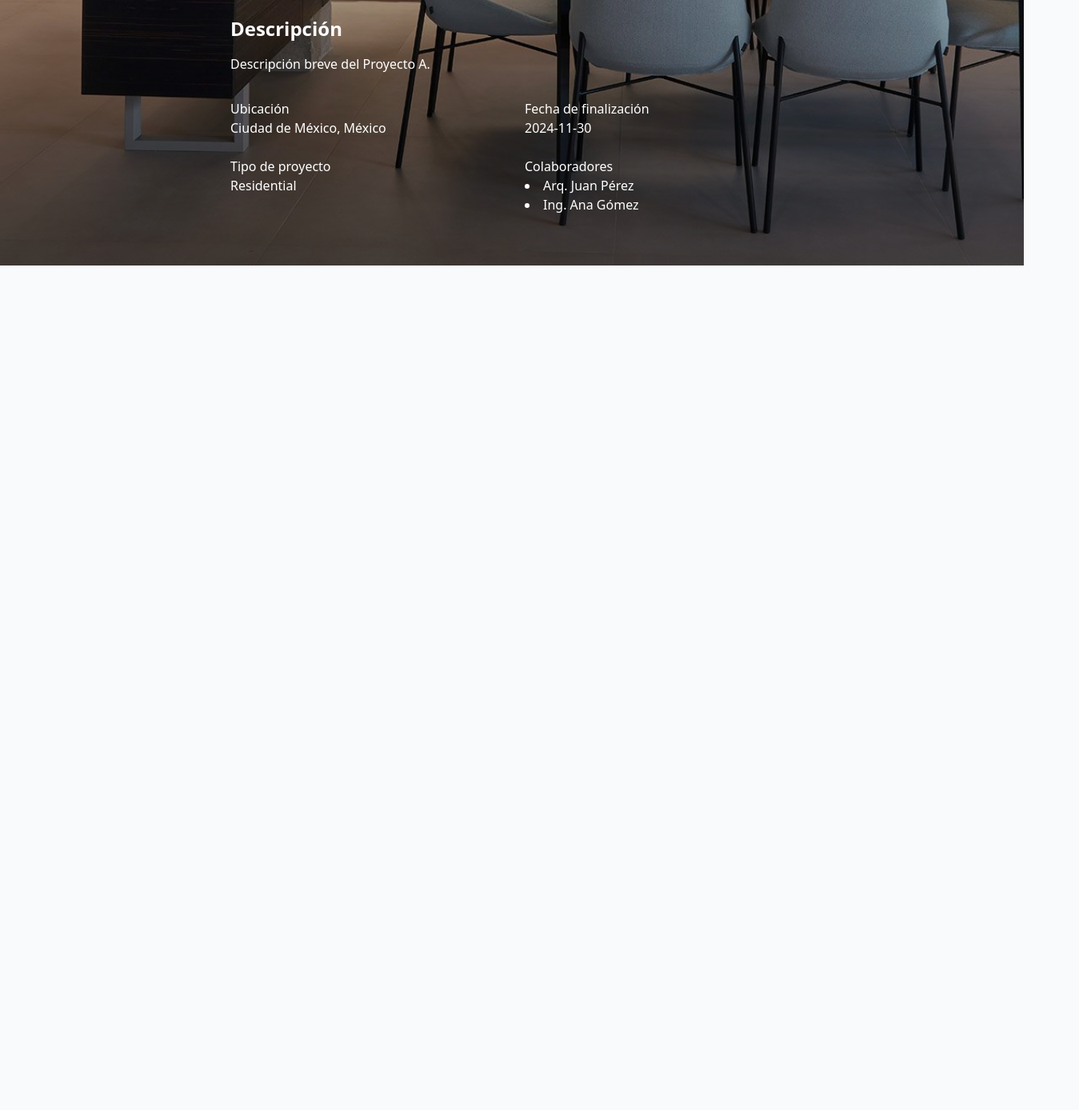
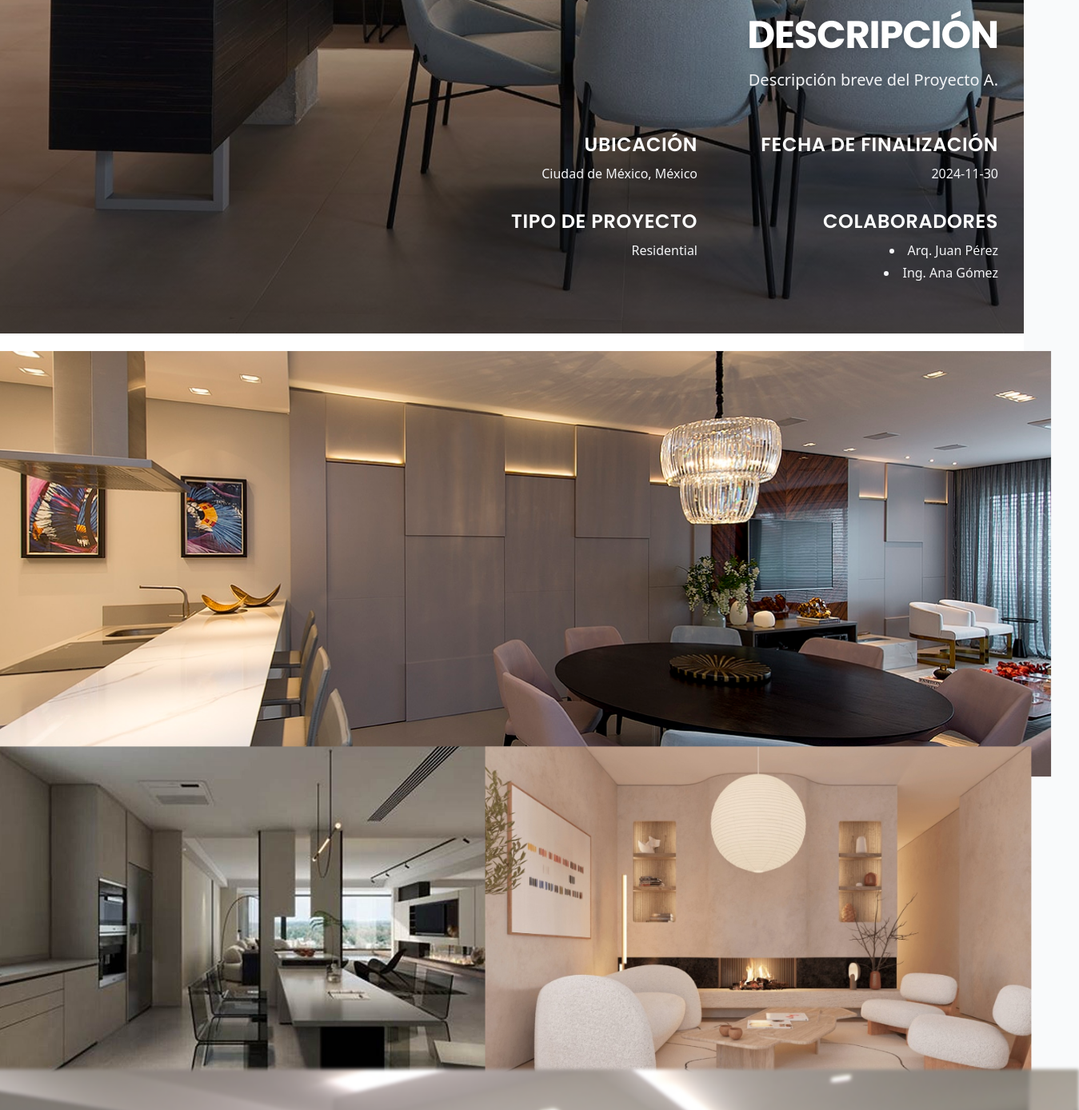
Before and after one commit to DominusDrow/espacio-vita2, a Next.js app: page /projects/proyecto-a in a window 1280 px wide. Shown: the part 780-2168 px from the top of the page at 80% size, 1349 px wide, since content can reach past the window. Before the commit the page ends 1112 px from the top, so only its background shows below. Built offline with nearby package versions, Linux system fonts and the light colour scheme.

Commit message:
Add Gallery component and update project images for enhanced display

```diff
--- /dev/null
+++ b/app/components/Gallery.tsx
@@ -0,0 +1,85 @@
+'use client'
+
+import React, { useRef } from 'react'
+import Image from 'next/image'
+import { motion, useScroll, useTransform } from 'framer-motion'
+
+interface GalleryProps {
+  imgs: string[]
+  title: string
+}
+
+export default function Gallery({ imgs, title }: GalleryProps) {
+  return (
+    <div className="bg-white px-4 sm:px-8 py-12">
+      <div className="grid grid-cols-1 gap-4">
+        {imgs[1] && (
+          <AnimatedImage
+            src={imgs[1]}
+            alt={`${title} image 2`}
+            heightClass="h-[60vh]"
+            priority
+          />
+        )}
+
+        {imgs[2] && imgs[3] && (
+          <div className="flex flex-col sm:flex-row gap-4">
+            <AnimatedImage
+              src={imgs[2]}
+              alt={`${title} image 3`}
+              heightClass="h-[50vh]"
+              priority
+            />
+            <AnimatedImage
+              src={imgs[3]}
+              alt={`${title} image 4`}
+              heightClass="h-[50vh]"
+            />
+          </div>
+        )}
+
+        {imgs[4] && (
+          <AnimatedImage
+            src={imgs[4]}
+            alt={`${title} image 5`}
+            heightClass="h-[60vh]"
+          />
+        )}
+      </div>
+    </div>
+  )
+}
+
+function AnimatedImage({
+  src,
+  alt,
+  heightClass,
+  priority = false,
+}: {
+  src: string
+  alt: string
+  heightClass: string
+  priority?: boolean
+}) {
+  const ref = useRef<HTMLDivElement>(null)
+  const { scrollYProgress } = useScroll({
+    target: ref,
+    offset: ['start end', 'end start'],
+  })
+  const filter = useTransform(
+    scrollYProgress,
+    [0, 0.2, 1],
+    ['blur(10px)', 'blur(0px)', 'blur(0px)']
+  )
+  const scale = useTransform(scrollYProgress, [0, 1], [1.2, 1])
+
+  return (
+    <motion.div
+      ref={ref}
+      className={`w-full relative overflow-hidden ${heightClass}`}
+      style={{ filter, scale }}
+    >
+      <Image src={src} alt={alt} fill className="object-cover" priority={priority} />
+    </motion.div>
+  )
+}
--- a/app/projects/[slug]/page.tsx
+++ b/app/projects/[slug]/page.tsx
@@ -3,6 +3,7 @@ import Image from 'next/image';
 import Link from 'next/link';
 import { projects, Project } from '../../../data/projects';
 import { Poppins } from 'next/font/google';
+import Gallery from 'app/components/Gallery';
 
 const poppins = Poppins({
   subsets: ['latin'],
@@ -21,8 +22,10 @@ export default async function ProjectPage({ params }: Params) {
   const project: Project | undefined = projects.find((p) => p.slug === slug);
   if (!project) return null;
 
+  const imgs = project.images;
+
   return (
-    // Contenedor único, relativo y de altura automática
+    <>
     <div className="relative w-full">
       {/* Imagen de fondo que ocupa todo el contenedor */}
       <Image
@@ -41,18 +44,16 @@ export default async function ProjectPage({ params }: Params) {
         <Link
           href="/"
           className="group block overflow-hidden"
-          style={{ height: '2.25rem' }}
+          style={{ height: '3rem' }}
         >
-          <div className="flex flex-col transition-transform duration-300 ease-in-out group-hover:-translate-y-[2.35rem]">
+          <div className="flex flex-col transition-transform duration-200 ease-in-out group-hover:-translate-y-[3rem]">
             <span
-              className={`text-3xl text-white leading-[2.25rem] ${poppins.className}`}
-              style={{ fontWeight: 700 }}
+              className={`text-4xl sm:text-5xl ${poppins.className} font-extrabold uppercase tracking-tight text-white drop-shadow-2xl`}
             >
               Espacio Vita
             </span>
             <span
-              className={`text-3xl text-white leading-[2.25rem] ${poppins.className}`}
-              style={{ fontWeight: 700 }}
+              className={`text-4xl sm:text-5xl ${poppins.className} font-extrabold uppercase tracking-tight text-white drop-shadow-2xl`}
             >
               Espacio Vita
             </span>
@@ -60,39 +61,72 @@ export default async function ProjectPage({ params }: Params) {
         </Link>
       </header>
       <div className="absolute top-1/2 left-8 transform -translate-y-1/2 z-20 max-w-xl">
-        <h1 className="text-5xl sm:text-6xl md:text-7xl font-extrabold text-white drop-shadow-lg leading-tight">
+        <h1
+          className={`text-6xl sm:text-7xl md:text-8xl ${poppins.className} font-extrabold uppercase tracking-wide leading-tight text-transparent bg-clip-text bg-gradient-to-r from-white via-gray-300 to-white drop-shadow-2xl`}
+        >
           {project.title}
         </h1>
       </div>
+
 
       {/* Spacer para empujar la sección de descripción justo después del viewport */}
       <div className="pt-[100vh]" />
 
       {/* Descripción y detalles, sobre la misma imagen de fondo */}
-      <section className="relative z-20 px-8 pb-16 max-w-3xl mx-auto text-white">
+      <section
+        className="relative z-20 px-8 pb-16 max-w-3xl ml-auto text-right text-white"
+      >
         {/* Descripción */}
-        <div className="mb-8">
-          <h2 className="text-2xl font-semibold mb-4">Descripción</h2>
-          <p>{project.description}</p>
+        <div className="mb-12">
+          <h2
+            className={`text-4xl sm:text-5xl ${poppins.className} font-extrabold uppercase tracking-tight drop-shadow-lg mb-4`}
+          >
+            Descripción
+          </h2>
+          <p className="text-lg sm:text-xl font-light leading-relaxed text-gray-100">
+            {project.description}
+          </p>
         </div>
 
         {/* Detalles adicionales */}
-        <div className="grid grid-cols-1 sm:grid-cols-2 gap-x-8 gap-y-6">
+        <div className="grid grid-cols-1 sm:grid-cols-2 gap-x-12 gap-y-8">
           <div>
-            <h3 className="font-medium">Ubicación</h3>
-            <p>{project.location}</p>
+            <h3
+              className={`text-2xl ${poppins.className} font-semibold uppercase tracking-wide mb-2`}
+            >
+              Ubicación
+            </h3>
+            <p className="text-base font-medium text-gray-100">
+              {project.location}
+            </p>
           </div>
           <div>
-            <h3 className="font-medium">Fecha de finalización</h3>
-            <p>{project.dateCompleted}</p>
+            <h3
+              className={`text-2xl ${poppins.className} font-semibold uppercase tracking-wide mb-2`}
+            >
+              Fecha de finalización
+            </h3>
+            <p className="text-base font-medium text-gray-100">
+              {project.dateCompleted}
+            </p>
           </div>
           <div>
-            <h3 className="font-medium">Tipo de proyecto</h3>
-            <p>{project.projectType}</p>
+            <h3
+              className={`text-2xl ${poppins.className} font-semibold uppercase tracking-wide mb-2`}
+            >
+              Tipo de proyecto
+            </h3>
+            <p className="text-base font-medium text-gray-100">
+              {project.projectType}
+            </p>
           </div>
           <div>
-            <h3 className="font-medium">Colaboradores</h3>
-            <ul className="list-disc list-inside">
+            <h3
+              className={`text-2xl ${poppins.className} font-semibold uppercase tracking-wide mb-2`}
+            >
+              Colaboradores
+            </h3>
+            <ul className="list-disc list-inside text-base font-medium text-gray-100 space-y-1">
               {project.collaborators.map((c) => (
                 <li key={c}>{c}</li>
               ))}
@@ -100,6 +134,13 @@ export default async function ProjectPage({ params }: Params) {
           </div>
         </div>
       </section>
+
+
     </div>
+
+    {/* GALLERY LAYOUT */}
+    <Gallery imgs={project.images} title={project.title} />
+
+    </>
   );
 }
--- a/data/projects.ts
+++ b/data/projects.ts
@@ -15,7 +15,7 @@ export const projects: Project[] = [
     slug: 'proyecto-a',
     title: 'Proyecto A',
     description: 'Descripción breve del Proyecto A.',
-    images: ['/espacio-vita1.jpg', '/espacio-vita2.jpg', '/espacio-vita3.jpg', '/espacio-vita4.jpg'],
+    images: ['/espacio-vita1.jpg', '/espacio-vita2.jpg', '/espacio-vita3.jpg', '/espacio-vita4.jpg', '/espacio-vita5.jpg', '/espacio-vita6.jpg'],
     location: 'Ciudad de México, México',
     dateCompleted: '2024-11-30',
     projectType: 'Residential',
@@ -25,7 +25,7 @@ export const projects: Project[] = [
     slug: 'proyecto-b',
     title: 'Proyecto B',
     description: 'Descripción breve del Proyecto B.',
-    images: ['/espacio-vita1.jpg', '/espacio-vita2.jpg', '/espacio-vita3.jpg', '/espacio-vita4.jpg'],
+    images: ['/espacio-vita1.jpg', '/espacio-vita2.jpg', '/espacio-vita3.jpg', '/espacio-vita4.jpg', '/espacio-vita5.jpg', '/espacio-vita6.jpg'],
     location: 'Guadalajara, México',
     dateCompleted: '2025-02-15',
     projectType: 'Commercial',
@@ -35,7 +35,7 @@ export const projects: Project[] = [
     slug: 'proyecto-c',
     title: 'Proyecto C',
     description: 'Descripción breve del Proyecto C.',
-    images: ['/espacio-vita1.jpg', '/espacio-vita2.jpg', '/espacio-vita3.jpg', '/espacio-vita4.jpg'],
+    images: ['/espacio-vita1.jpg', '/espacio-vita2.jpg', '/espacio-vita3.jpg', '/espacio-vita4.jpg', '/espacio-vita5.jpg', '/espacio-vita6.jpg'],
     location: 'Monterrey, México',
     dateCompleted: '2025-04-01',
     projectType: 'Interior Design',
```
